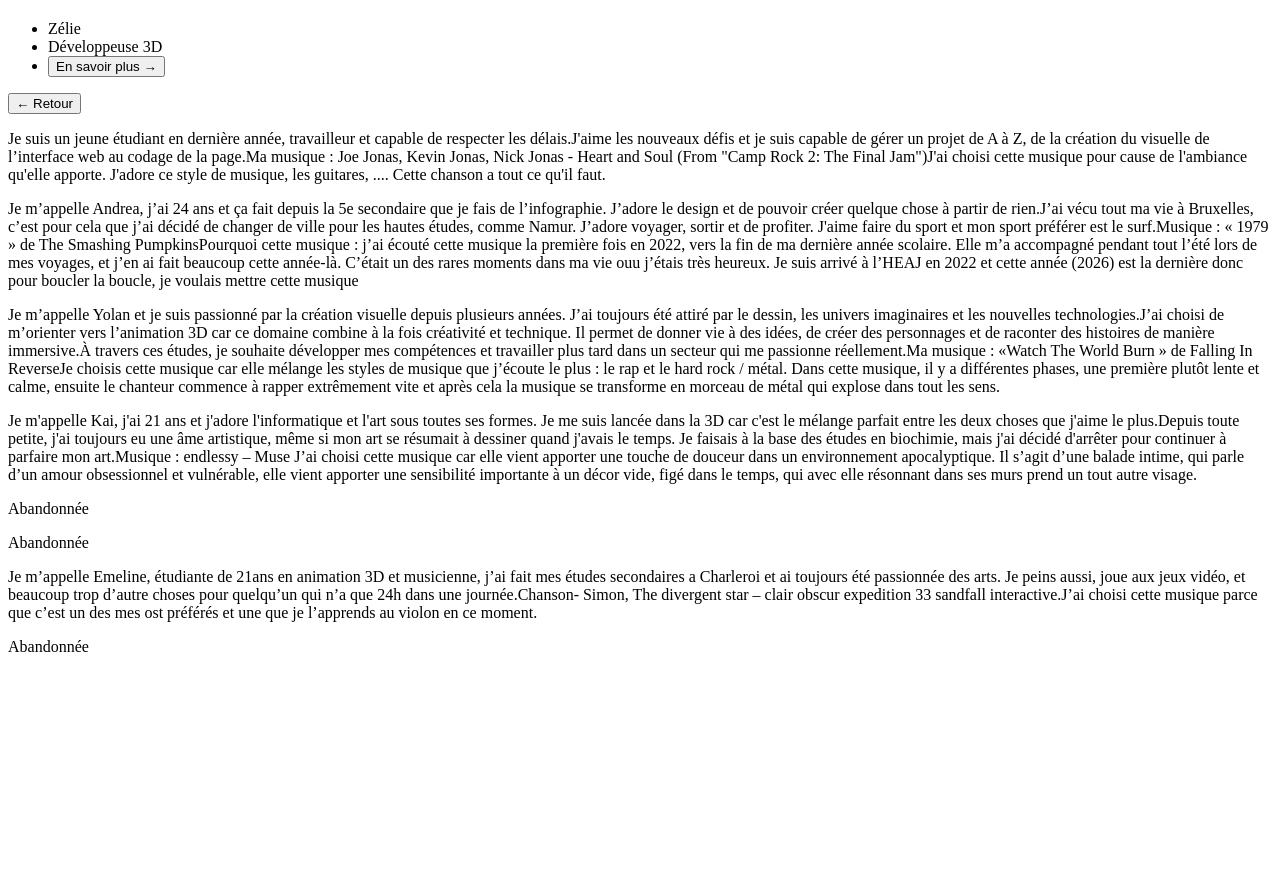
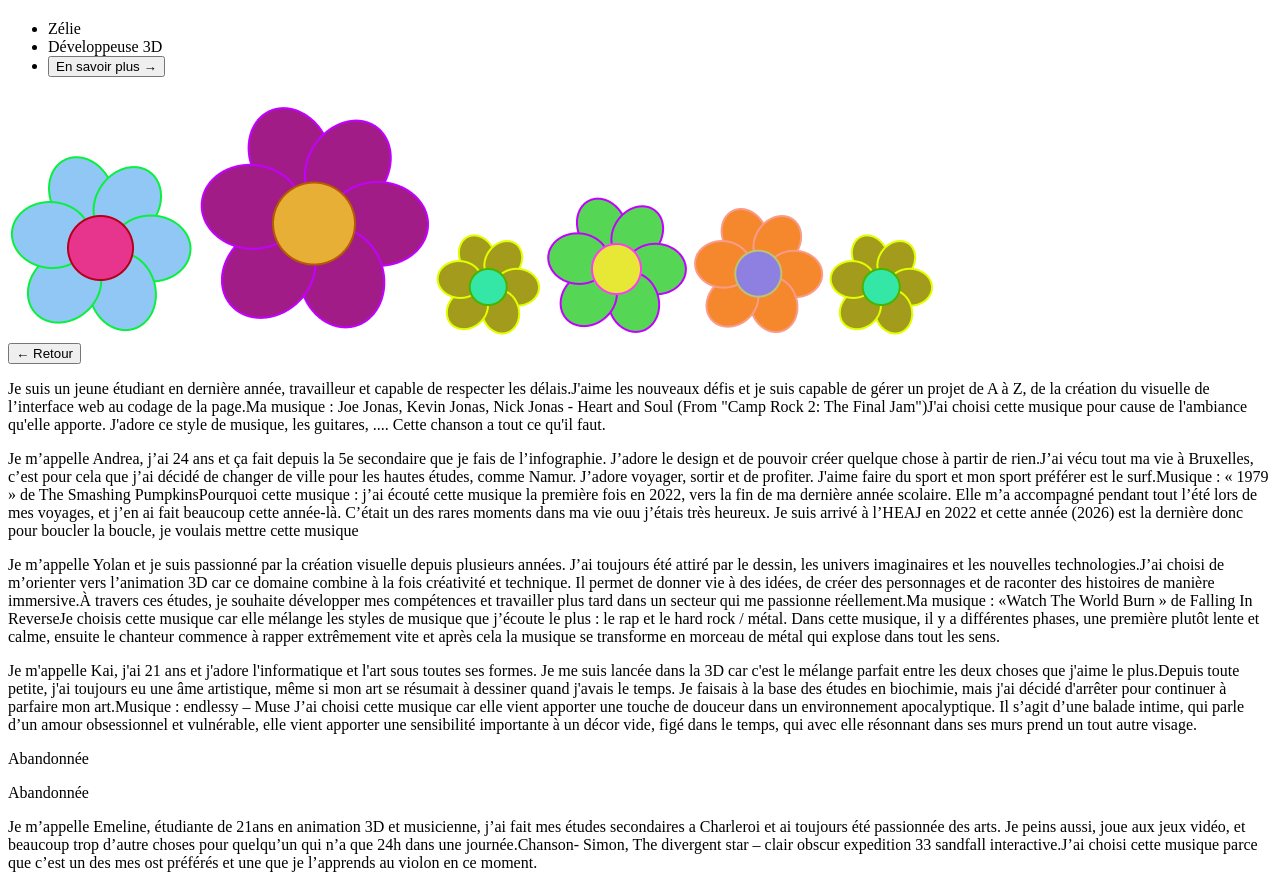
Before and after one commit to JarneDS/Workshop-G09, a website built with Vite: page src/index.html in a window 1280 px wide. Shown: the part 10986-11871 px from the top of the page. Before the commit the page ends 11658 px from the top, so only its background shows below. Built offline with nearby package versions, Linux system fonts and the light colour scheme.

Commit message:
ajout fleurs + agrandir btns cam

```diff
--- a/src/css/main.css
+++ b/src/css/main.css
@@ -43,6 +43,7 @@
     width: 100%;
     display: flex;
     justify-content: center;
+    align-items: center;
     position: absolute;
     z-index: 1100;
     bottom: 50px;
@@ -59,8 +60,17 @@
     color: #F1F1F1;
 }
 
+.camera-controles p {
+    align-self: center;
+}
+
 .camera-suivant, .camera-precedent {
     cursor: pointer;
+    width: 30px;
+    height: 30px;
+    display: flex;
+    justify-content: center;
+    align-items: center;
 }
 
 .jukebox {
@@ -226,6 +236,48 @@
     border: 1px solid #F1F1F1;
 }
 
+.fleur1,
+.fleur2,
+.fleur3,
+.fleur4,
+.fleur5,
+.fleur6 {
+    position: absolute;
+    z-index: 1500;
+    width: 170px;
+    pointer-events: none;
+}
+
+.fleur1 {
+    top: 10%;
+    left: 15%;
+}
+
+.fleur2 {
+    top: 40%;
+    left: 10%;
+}
+
+.fleur3 {
+    top: 70%;
+    left: 25%;
+}
+
+.fleur4 {
+    top: 70%;
+    left: 65%;
+}
+
+.fleur5 {
+    top: 40%;
+    left: 80%;
+}
+
+.fleur6 {
+    top: 10%;
+    left: 75%;
+}
+
 .qui__container {
     display: flex;
     flex-direction: column;
--- a/src/index.html
+++ b/src/index.html
@@ -230,6 +230,12 @@
                             </div>
                         </div>
                     </div>
+                    <img src="fleurs/fleur1.png" alt="fleur" class="fleur1">
+                    <img src="fleurs/fleur2.png" alt="fleur" class="fleur2">
+                    <img src="fleurs/fleur3.png" alt="fleur" class="fleur3">
+                    <img src="fleurs/fleur4.png" alt="fleur" class="fleur4">
+                    <img src="fleurs/fleur5.png" alt="fleur" class="fleur5">
+                    <img src="fleurs/fleur3.png" alt="fleur" class="fleur6">
                 </section>
                 <section class="presentations__details">
                     <button class="btnRetour">← Retour</button>
--- a/src/js/main.js
+++ b/src/js/main.js
@@ -174,12 +174,6 @@
         // Recule notre camera pour qu'on puisse voir le centre de la scene
         this.camera.position.z = 10;
 
-        // OrbitControls
-        // this.controls = new OrbitControls( this.camera, this.renderer.domElement );
-        // this.controls.addEventListener( 'change', () => {
-        //     this.render();
-        // } );
-
         // Crée notre scene et y rajoute notre camera
         this.scene = new THREE.Scene();
         this.scene.add(this.camera);
@@ -190,6 +184,7 @@
         this.populate();
         // Appele la fonction d'ajout d'éléments
         this.travelling();
+        this.onCameraChange();
         this.animate();
     }
 
@@ -292,8 +287,12 @@
 
         if (this.indexCamera === 0) {
             lunettes.style.display = "block";
+            this.interior.visible = false;
+            this.exterior.visible = true;
         } else {
             lunettes.style.display = "none";
+            this.interior.visible = true;
+            this.exterior.visible = false;
         }
     }
 
```
